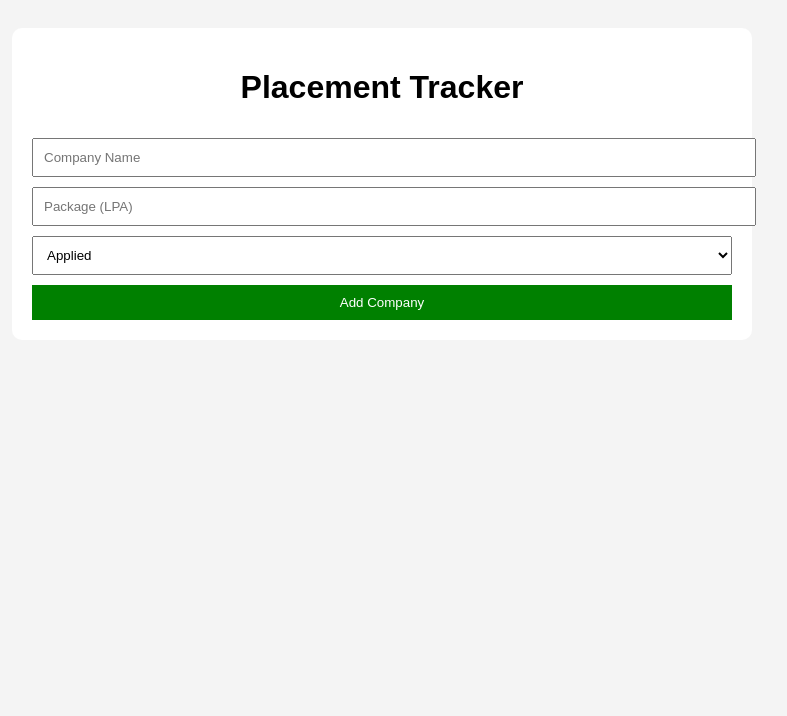
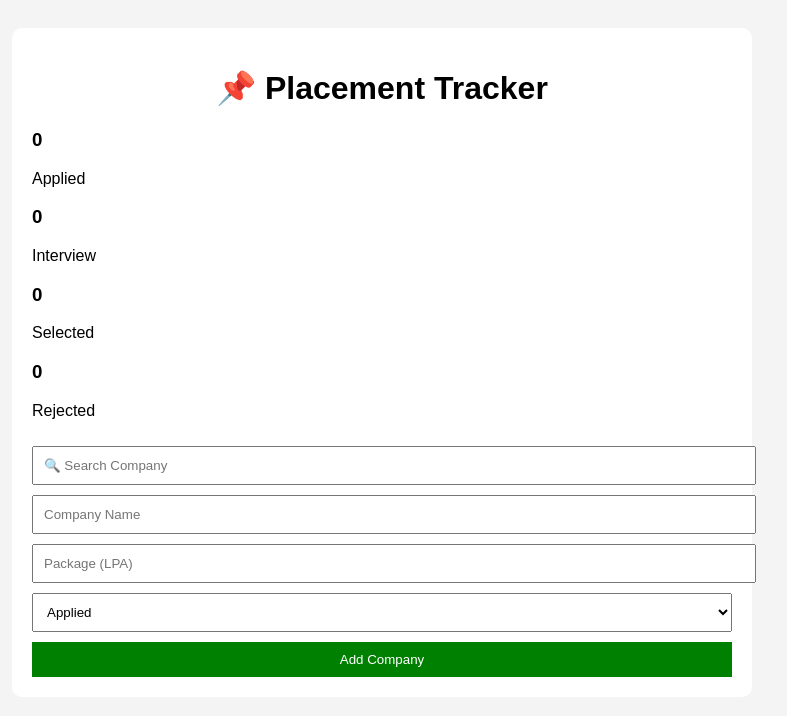
Before and after one commit to pedasingudeekshitha0-source/Placement-Tracker, a plain HTML site: page index.html in a window 1280 px wide. Shown: the whole page, without its empty margins (258-1045 px from the left). Drawn offline with Linux system fonts and the light colour scheme.

Commit message:
Update index.html

```diff
--- a/index.html
+++ b/index.html
@@ -1,6 +1,8 @@
 <!DOCTYPE html>
-<html>
+<html lang="en">
 <head>
+<meta charset="UTF-8">
+<meta name="viewport" content="width=device-width, initial-scale=1.0">
 <title>Placement Tracker</title>
 <link rel="stylesheet" href="style.css">
 </head>
@@ -8,7 +10,31 @@
 
 <div class="container">
 
-        <h1>Placement Tracker</h1>
+<h1>📌 Placement Tracker</h1>
+
+<div class="stats">
+<div class="card">
+<h3 id="appliedCount">0</h3>
+<p>Applied</p>
+</div>
+
+<div class="card">
+<h3 id="interviewCount">0</h3>
+<p>Interview</p>
+</div>
+
+<div class="card">
+<h3 id="selectedCount">0</h3>
+<p>Selected</p>
+</div>
+
+<div class="card">
+<h3 id="rejectedCount">0</h3>
+<p>Rejected</p>
+</div>
+</div>
+
+<input type="text" id="search" placeholder="🔍 Search Company">
 
 <input type="text" id="company" placeholder="Company Name">
 
@@ -16,21 +42,17 @@
 
 <select id="status">
 <option>Applied</option>
-            <option>OA Cleared</option>
 <option>Interview</option>
 <option>Selected</option>
 <option>Rejected</option>
 </select>
 
-        <button onclick="addCompany()">
-            Add Company
-        </button>
+<button onclick="addCompany()">Add Company</button>
 
 <div id="companyList"></div>
 
 </div>
 
 <script src="script.js"></script>
-
 </body>
 </html>
```
Lines whose indentation alone changed are shown as unchanged.
